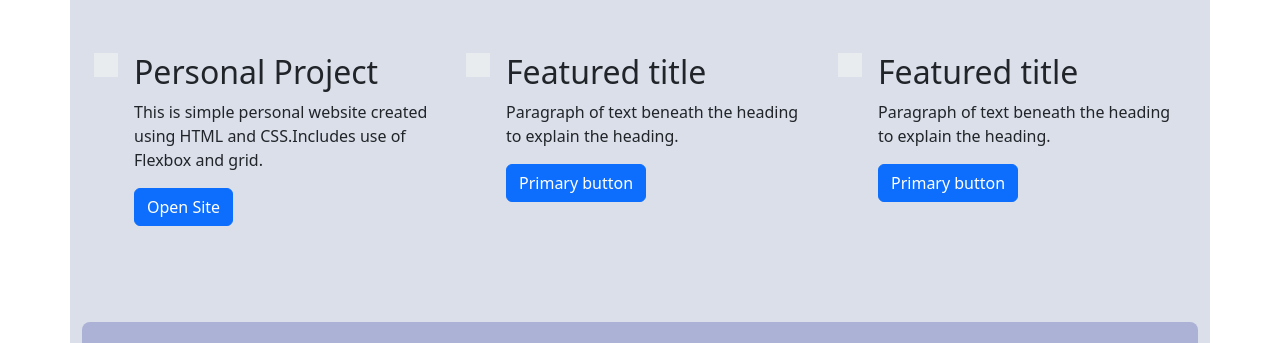
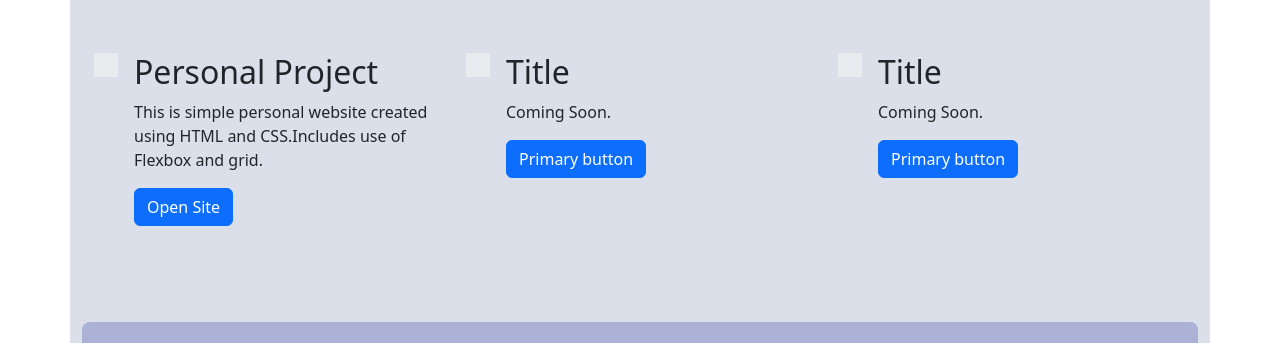
Before and after one commit to 50maker/Personal-website-using-bootstrap, a plain HTML site: page index.html in a window 1280 px wide. Shown: the part 710-1053 px from the top of the page. Drawn offline with nearby package versions, Linux system fonts and the light colour scheme.

Commit message:
Update index.html

```diff
--- a/index.html
+++ b/index.html
@@ -152,8 +152,8 @@
             </svg>
           </div>
          <div>
-            <h3 class="fs-2">Featured title</h3>
-            <p>Paragraph of text beneath the heading to explain the heading.</p>
+            <h3 class="fs-2">Title</h3>
+            <p>Coming Soon.</p>
             <a href="#" class="btn btn-primary"> Primary button </a>
           </div>
         </div>
@@ -166,8 +166,8 @@
             </svg>
           </div>
           <div>
-            <h3 class="fs-2">Featured title</h3>
-            <p>Paragraph of text beneath the heading to explain the heading.</p>
+            <h3 class="fs-2">Title</h3>
+            <p>Coming Soon.</p>
             <a href="#" class="btn btn-primary"> Primary button </a>
           </div>
         </div>
```
